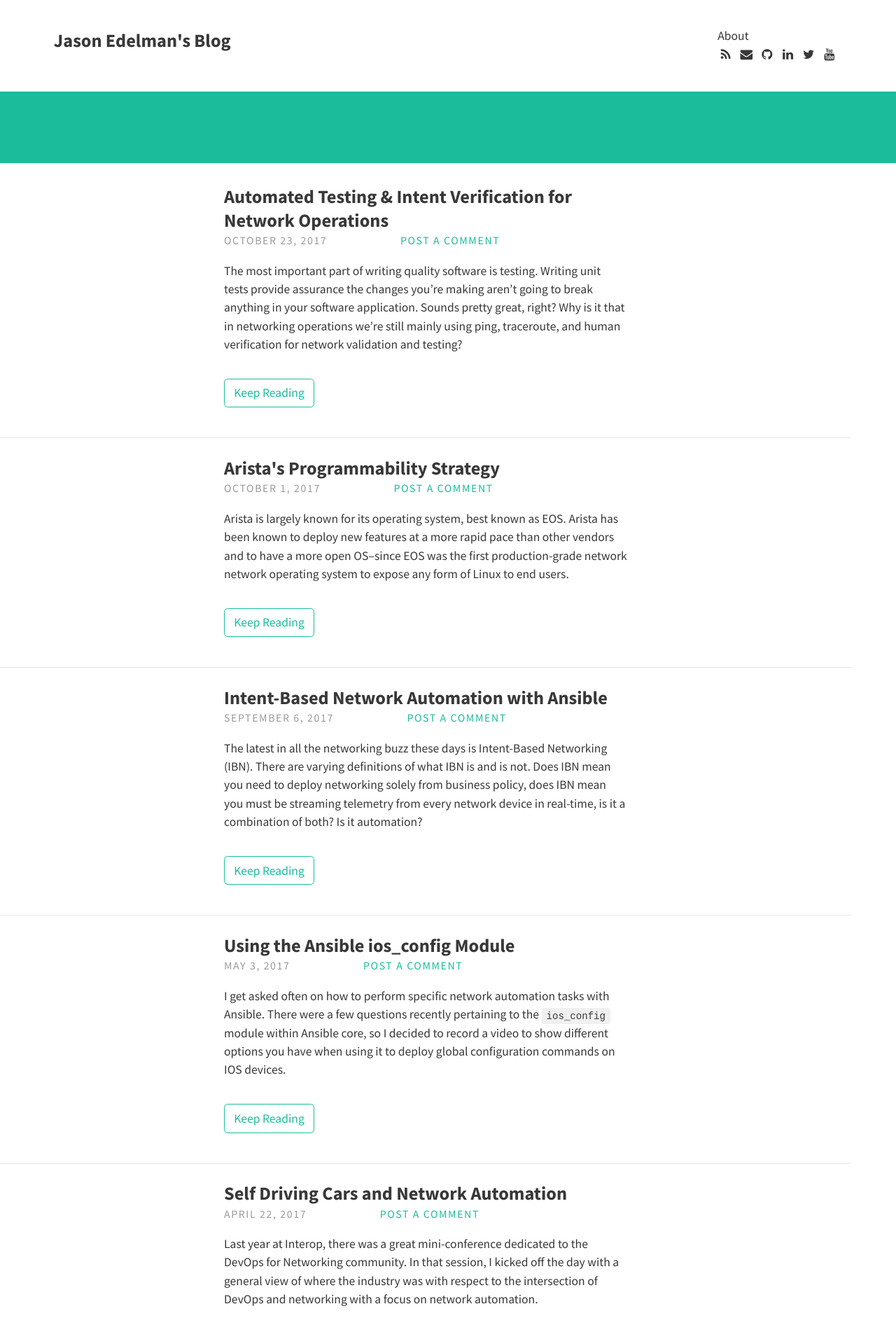
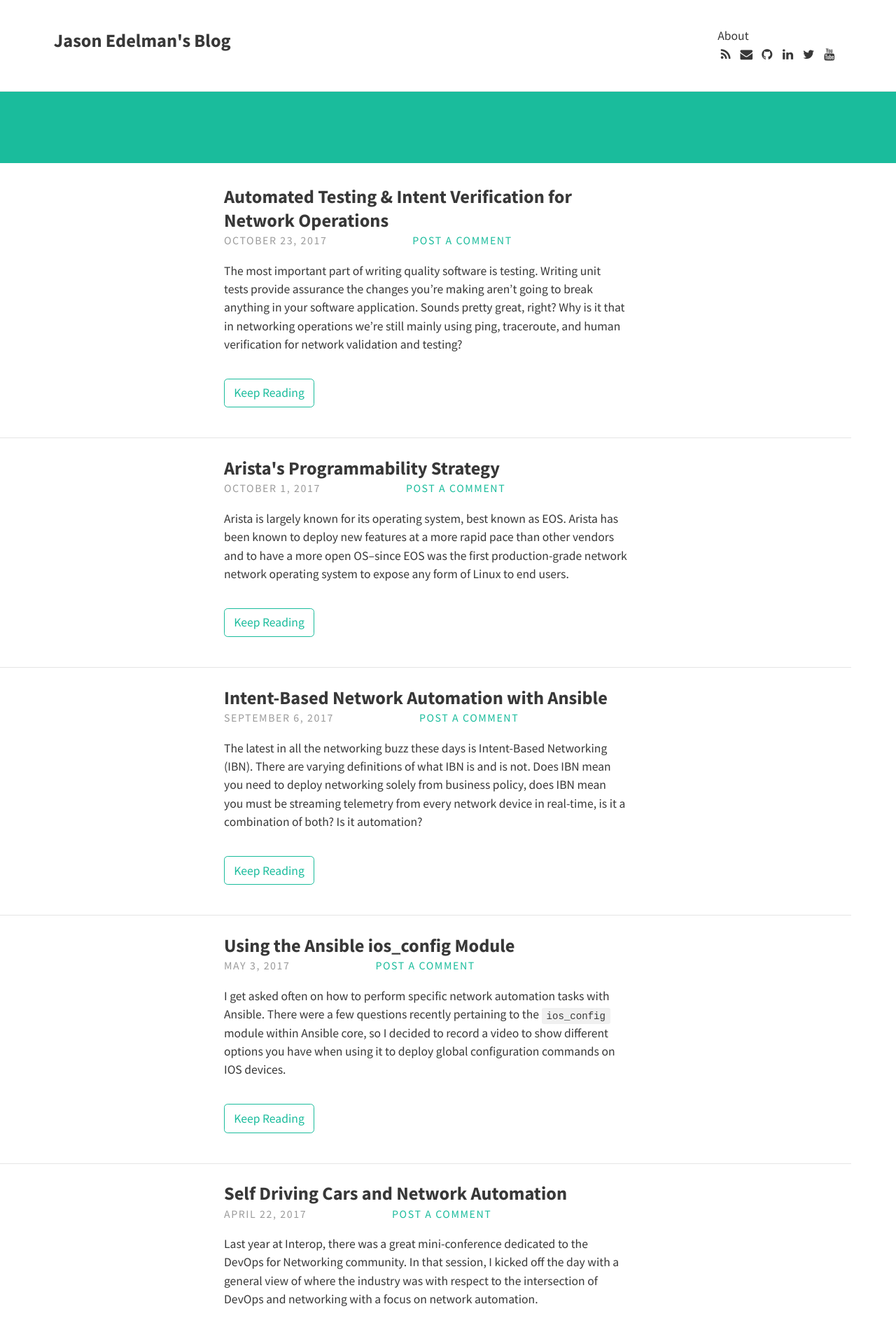
Before and after one commit to jedelman8/jedelman8.github.com, a Jekyll site: the page built from index.html, in a window 1280 px wide. Shown: the top 1903 px of the page at 70% size. Built offline with Jekyll 4.4.1, drawn with Linux system fonts in a browser that asks for light colours; nearby versions of some CDN libraries; the list of posts is cut into pages by our own code; comment, search, counter and statistics services are not loaded.

Commit message:
initial changes

```diff
--- a/index.html
+++ b/index.html
@@ -17,7 +17,7 @@ layout: default
           <a class="post-link" href="{{ post.url | prepend: site.baseurl }}">{{ post.title }}</a>
         </h1>
 
-        <p class="meta">{{ post.date | date: "%B %-d, %Y" }}&emsp;&emsp;&emsp;&emsp;&emsp;&emsp;<a href="{{ post.url | prepend: site.baseurl }}#disqus_thread">Post a Comment</a></p>
+        <p class="meta">{{ post.date | date: "%B %-d, %Y" }}&emsp;&emsp;&emsp;&emsp;&emsp;&emsp;&emsp;<a href="{{ post.url | prepend: site.baseurl }}#disqus_thread">Post a Comment</a></p>
       </header>
 
       <div class="excerpt">
```
